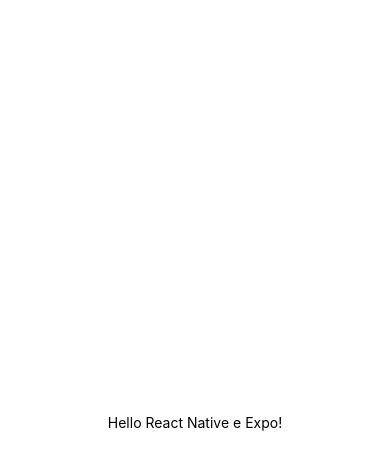
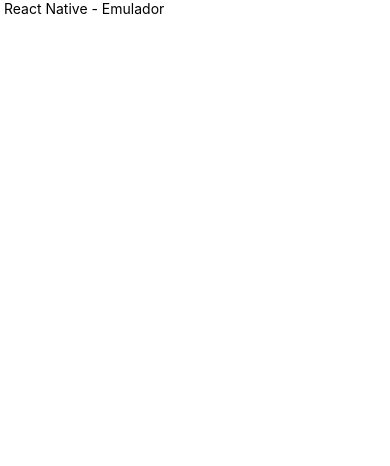
Before and after one commit to 77bueno/ola-react-native, a React Native app: screen / in a window 390 px wide. Shown: the top 466 px of the page. Built offline with nearby package versions, Linux system fonts and the light colour scheme.

Commit message:
Usando o StatusBar

```diff
--- a/App.js
+++ b/App.js
@@ -1,20 +1,12 @@
-import { StatusBar } from 'expo-status-bar';
-import { StyleSheet, Text, View } from 'react-native';
+import { StatusBar, View, Text } from "react-native";
 
 export default function App() {
   return (
-    <View style={styles.container}>
-      <Text>Hello React Native e Expo!</Text>
-      <StatusBar style="auto" />
-    </View>
-  );
+    <>
+      <StatusBar barStyle="dark-content" />
+      <View>
+        <Text> React Native - Emulador </Text>
+      </View>
+    </>
+  )
 }
-
-const styles = StyleSheet.create({
-  container: {
-    flex: 1,
-    backgroundColor: '#fff',
-    alignItems: 'center',
-    justifyContent: 'center',
-  },
-});
```
